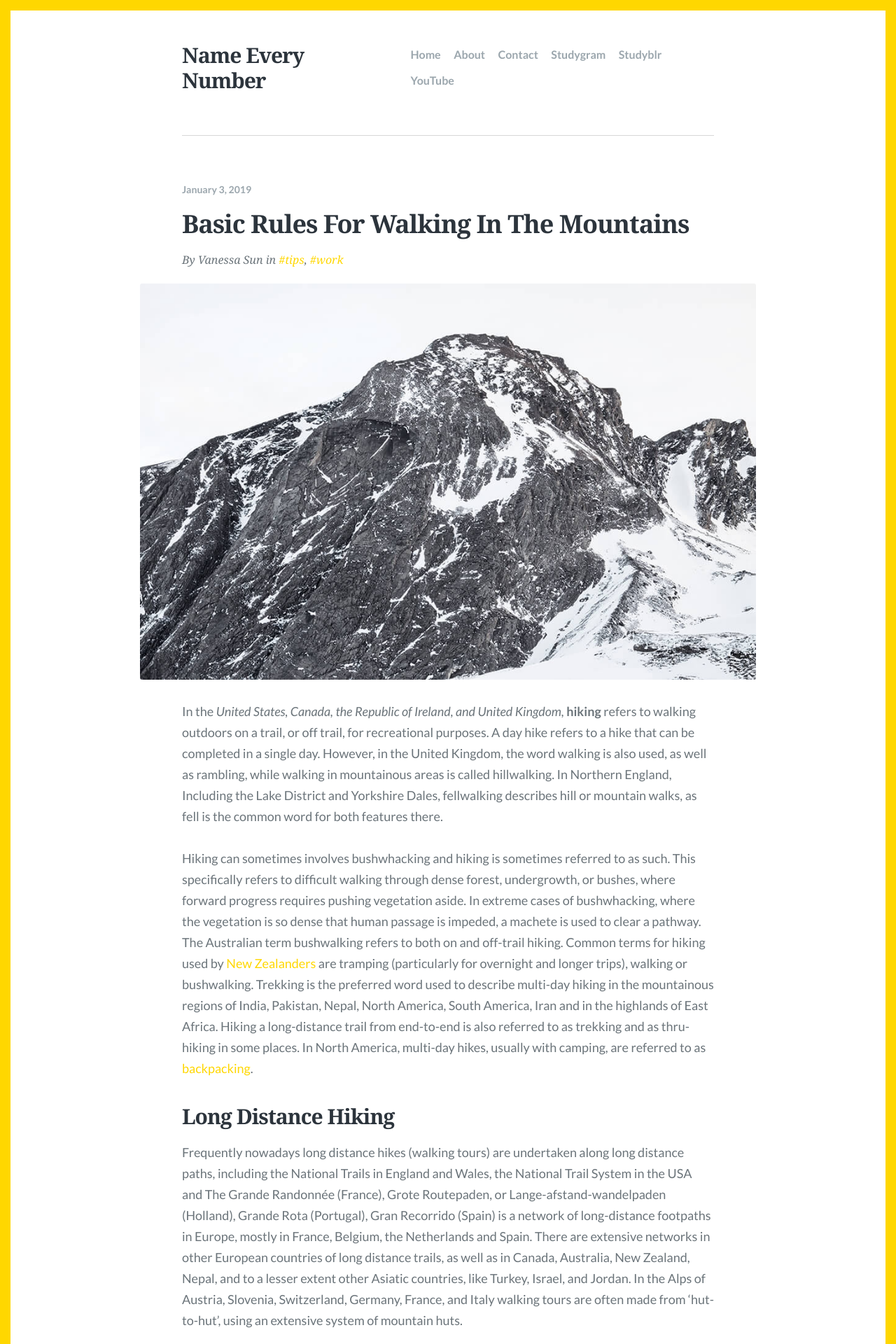
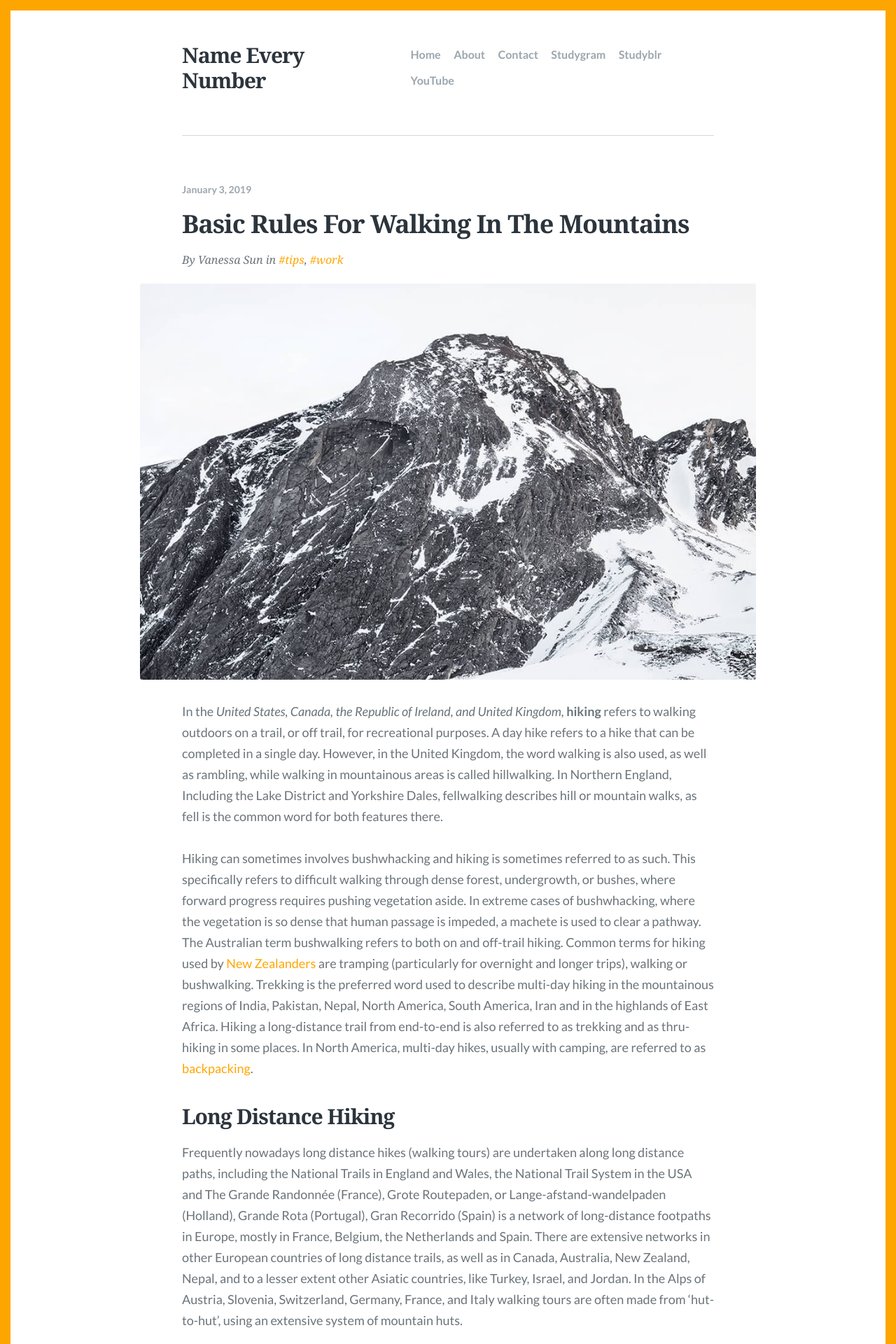
Before and after one commit to vanessasun64/NameEveryNumber, a Jekyll site: the page built from _posts/2019-01-03-basic-rules-for-walking-in-the-mountains.md, in a window 1280 px wide. Shown: the top 1920 px of the page at 70% size. Built offline with Jekyll 4.4.1, drawn with Linux system fonts in a browser that asks for light colours; some web fonts are replaced; comment, search, counter and statistics services are not loaded.

Commit message:
Update _config.yml

```diff
--- a/_config.yml
+++ b/_config.yml
@@ -1,4 +1,4 @@
-accent_color: '#FFD700'
+accent_color: '#FFA500'
 lang: en-US
 title: Name Every Number
 description: ''
```
